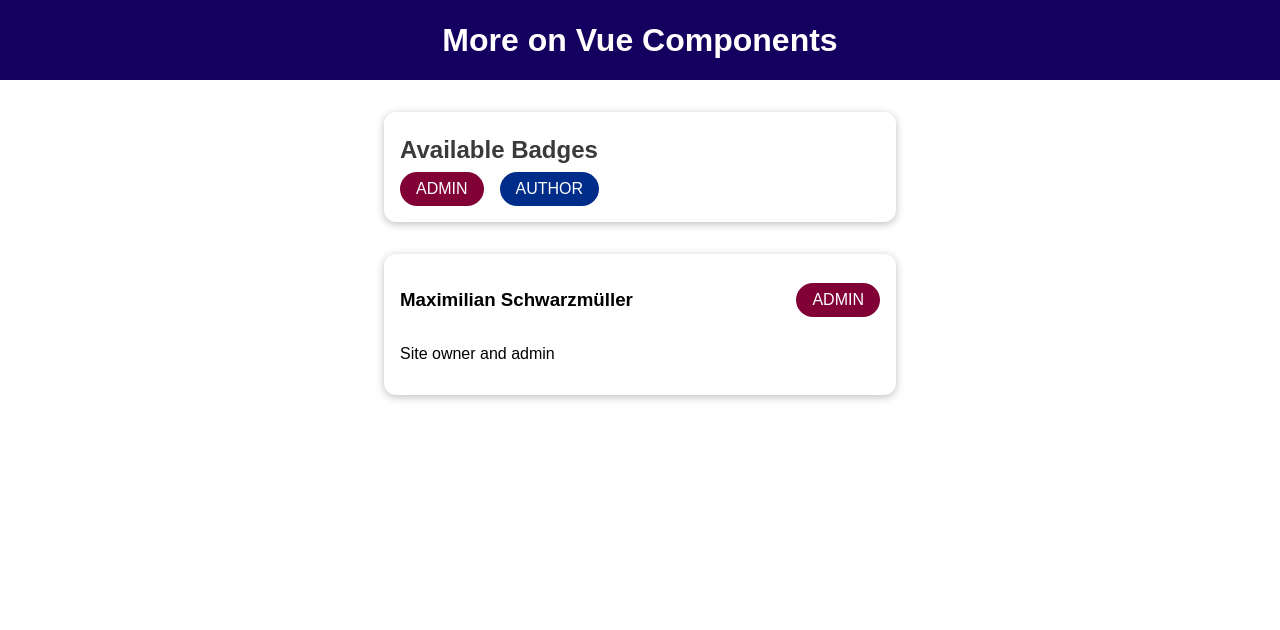
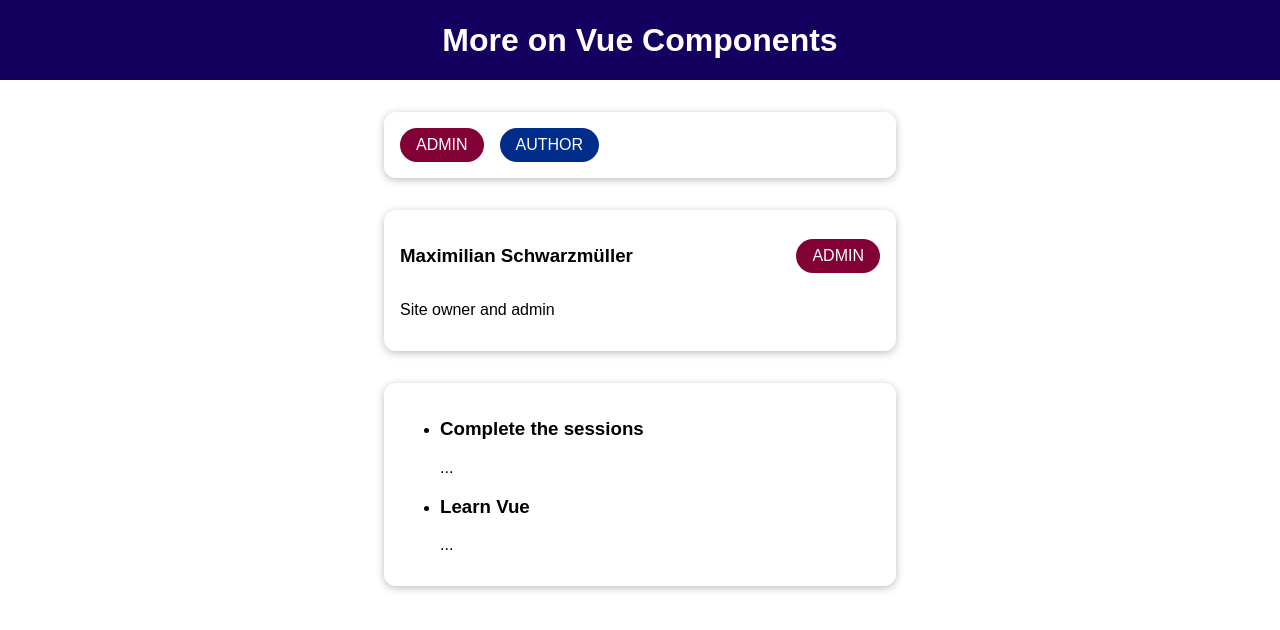
Before and after one commit to shafiquddin/vuePropsComm, a Vue app: page / in a window 1280 px wide. Shown: the top 630 px of the page. Built offline with nearby package versions, Linux system fonts and the light colour scheme.

Commit message:
slot named slot scoped slot

```diff
--- a/src/App.vue
+++ b/src/App.vue
@@ -7,13 +7,18 @@
       :info-text="activeUser.description"
       :role="activeUser.role"
     ></user-info>
+    <course-goal #default="slotProps">
+        <h3>{{ slotProps.item }}</h3>
+        <p>{{ slotProps.etcProp }}</p>
+    </course-goal>
   </div>
 </template>
 
 <script>
+import TheHeader from './components/TheHeader.vue';
 import BadgeList from './components/BadgeList.vue';
 import UserInfo from './components/UserInfo.vue';
-import TheHeader from './components/TheHeader.vue'
+import CourseGoal from './components/CourseGoal.vue';
 
 export default {
   data() {
@@ -29,6 +34,7 @@ export default {
     TheHeader,
     UserInfo,
     BadgeList,
+    CourseGoal,
   }
 };
 </script>
--- a/src/components/BadgeList.vue
+++ b/src/components/BadgeList.vue
@@ -1,7 +1,7 @@
 <template>
   <section>
     <base-card>
-    <h2>Available Badges</h2>
+  <template #default>
     <ul>
       <li>
         <base-badge type="admin" caption="ADMIN"></base-badge>
@@ -10,9 +10,14 @@
         <base-badge type="author" caption="AUTHOR"></base-badge>
       </li>
     </ul>
+  </template>
   </base-card>
   </section>
 </template>
+<script>
+
+</script>
+
 
 <style scoped>
 section h2 {
--- a/src/components/BaseCard.vue
+++ b/src/components/BaseCard.vue
@@ -1,9 +1,17 @@
 <template>
-  <div>
-    <slot></slot>
-  </div>
+    <div>
+        <header v-if="$slots.header">
+            <slot name="header">
+                <!-- <h2>The default</h2> -->
+            </slot>
+        </header>
+        <slot></slot>
+    </div>
 </template>
 <script>
+export default {
+
+}
 </script>
 
 <style scoped>
@@ -13,4 +21,11 @@ div {
   border-radius: 12px;
   box-shadow: 0 2px 8px rgba(0, 0, 0, 0.26);
   padding: 1rem;
-}</style>
+}
+
+div header {
+  display: flex;
+  justify-content: space-between;
+  align-items: center;
+}
+</style>
--- /dev/null
+++ b/src/components/CourseGoal.vue
@@ -0,0 +1,29 @@
+<template>
+    <div>
+    <ul>
+        <li v-for="goal in goals" :key="goal">
+            <slot :item="goal" etcProp="..."></slot>
+        </li>
+    </ul>
+</div>
+</template>
+
+<script>
+export default {
+    data(){
+        return{
+            goals:['Complete the sessions','Learn Vue'],
+        }
+    }
+}
+</script>
+<style scoped>
+div {
+    margin: 2rem auto;
+    max-width: 30rem;
+    border-radius: 12px;
+    box-shadow: 0 2px 8px rgba(0, 0, 0, 0.26);
+    padding: 1rem;
+  }
+
+</style>
--- a/src/components/UserInfo.vue
+++ b/src/components/UserInfo.vue
@@ -1,12 +1,14 @@
 <template>
   <section>
     <base-card>
-    <header>
+    <template #header>
       <h3>{{ fullName }}</h3>
       <base-badge :type="role" :caption="role.toUpperCase()"></base-badge>
-    </header>
+    </template>
+    <template #default>
     <p>{{ infoText }}</p>
-    </base-card>
+  </template>
+  </base-card>
   </section>
 </template>
 
@@ -15,12 +17,3 @@ export default {
   props: ['fullName', 'infoText', 'role'],
 };
 </script>
-
-<style scoped>
-
-section header {
-  display: flex;
-  justify-content: space-between;
-  align-items: center;
-}
-</style>
--- a/src/main.js
+++ b/src/main.js
@@ -1,7 +1,7 @@
 import { createApp } from 'vue';
 import App from './App.vue';
 import BaseBadge from './components/BaseBadge.vue';
-import BaseCard from "./components/BaseCard.vue";
+import BaseCard from './components/BaseCard.vue';
 
 const app = createApp(App);
 app.component('base-badge', BaseBadge);
```
